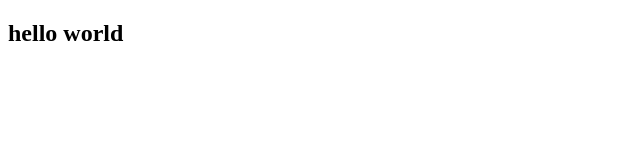
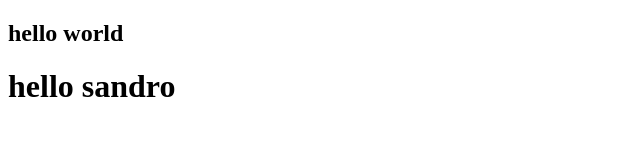
Before and after one commit to SandroAkhaladze/reschoo, a plain HTML site: page index.html in a window 1280 px wide. Shown: the whole page, without its empty margins (0-640 px from the left). Drawn offline with Linux system fonts and the light colour scheme.

Commit message:
Update index.html

```diff
--- a/index.html
+++ b/index.html
@@ -7,5 +7,6 @@
 </head>
 <body>
     <h2>hello world</h2>
+    <h1>hello sandro</h1>
 </body>
 </html>
```
